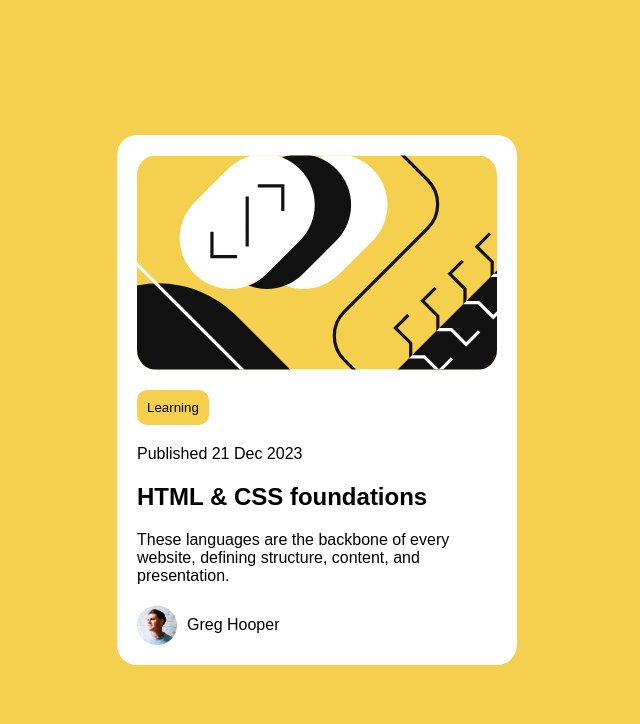
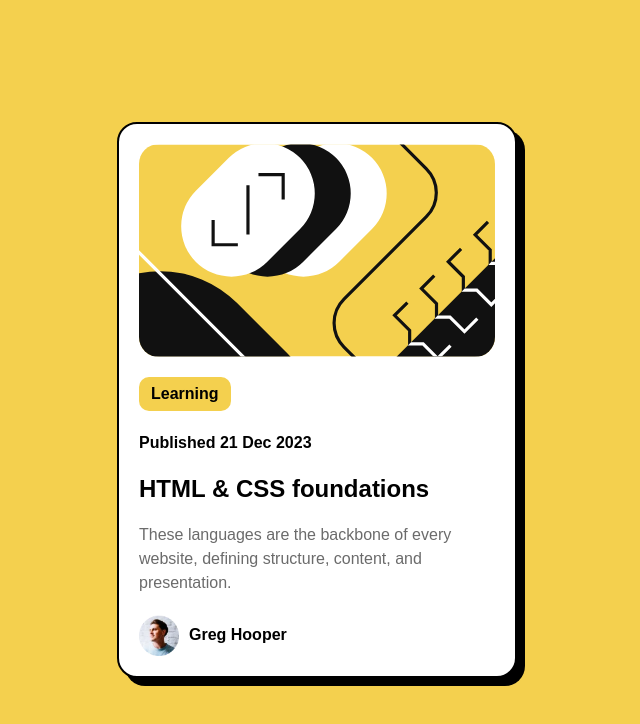
Before and after one commit to Coder-Sadik/blog-preview-card, a plain HTML site: page index.html in a window 1280 px wide. Shown: the whole page, without its empty margins (323-963 px from the left). Drawn offline with Linux system fonts and the light colour scheme; a web font is replaced by a local one.

Commit message:
box-shadow added

```diff
--- a/index.html
+++ b/index.html
@@ -21,8 +21,8 @@
 				alt="illustration-article"
 			/>
 			<button class="btn-learn">Learning</button>
-			<p class="date">Published 21 Dec 2023</p>
-			<h2>HTML & CSS foundations</h2>
+			<p class="date"><b>Published 21 Dec 2023</b></p>
+			<h2 class="heading">HTML & CSS foundations</h2>
 			<p class="description">
 				These languages are the backbone of every website, defining structure,
 				content, and presentation.
--- a/style.css
+++ b/style.css
@@ -1,9 +1,9 @@
+@import url("https://fonts.google.com/specimen/Figtree:wght@500;800&display=swap");
 * {
 	margin: 0;
 	padding: 0;
 	box-sizing: border-box;
 }
-
 body {
 	font-family: "Figtree", sans-serif;
 	background-color: hsl(47, 88%, 63%);
@@ -12,7 +12,10 @@ body {
 	justify-content: center;
 	align-items: center;
 }
-
+p {
+	font-size: 16px;
+	line-height: 24px;
+}
 .card {
 	background-color: hsl(0, 0%, 100%);
 	padding: 20px;
@@ -21,27 +24,36 @@ body {
 	flex-direction: column;
 	gap: 20px;
 	max-width: 400px;
+	border: 2px solid black;
+	box-shadow: 8px 8px 0px 0px black;
 }
 .card img {
 	width: 100%;
 	border-radius: inherit;
 }
-
 .btn-learn {
 	background-color: hsl(47, 88%, 63%);
 	border-radius: 10px;
 	border: none;
-	padding: 10px;
+	padding: 8px 12px;
 	max-width: fit-content;
+	font-size: 16px;
+	cursor: pointer;
 }
-
-
-
-.avatar{
+.btn-learn,
+.name,
+.heading {
+	font-weight: 800;
+	white-space: nowrap;
+}
+.description {
+	color: hsl(0, 0%, 42%);
+}
+.avatar {
 	display: flex;
 	align-items: center;
 	gap: 10px;
 }
-.avatar img{
+.avatar img {
 	width: 40px;
 }
```
Lines whose indentation alone changed are shown as unchanged.
